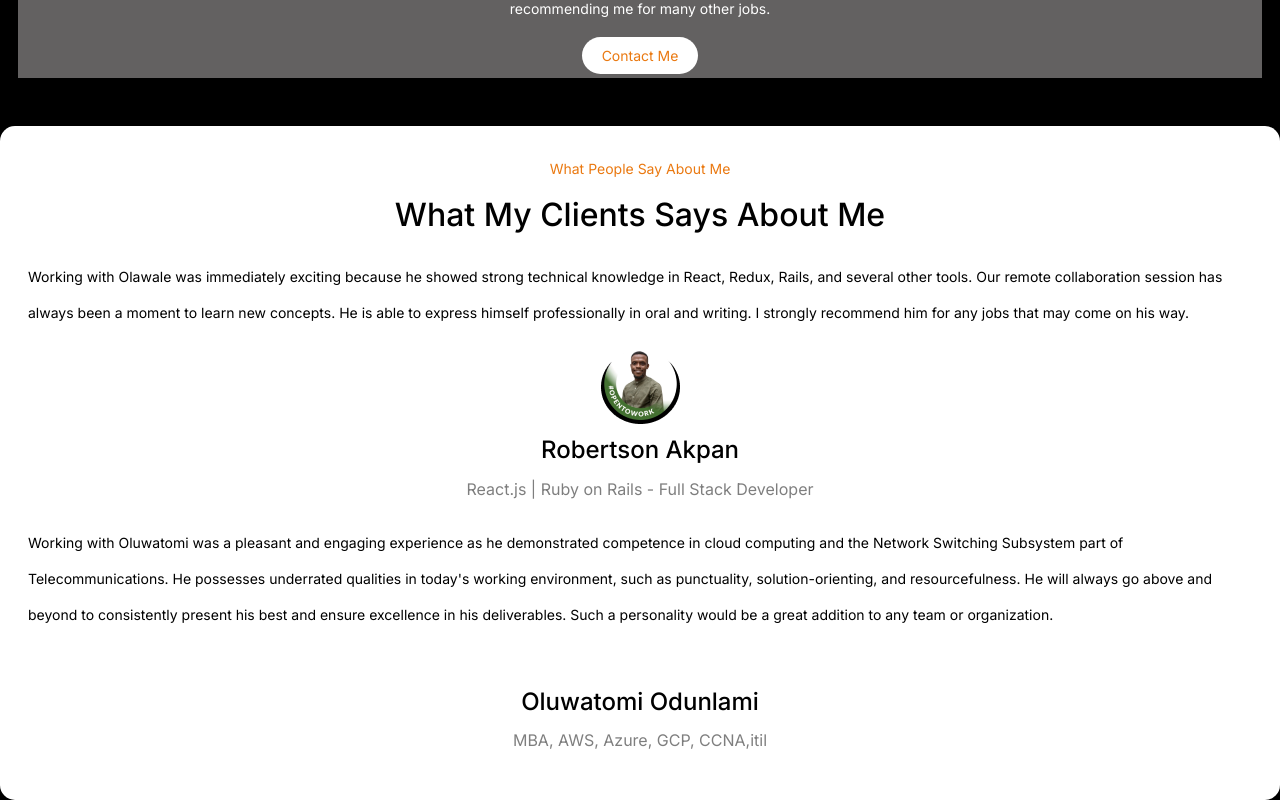
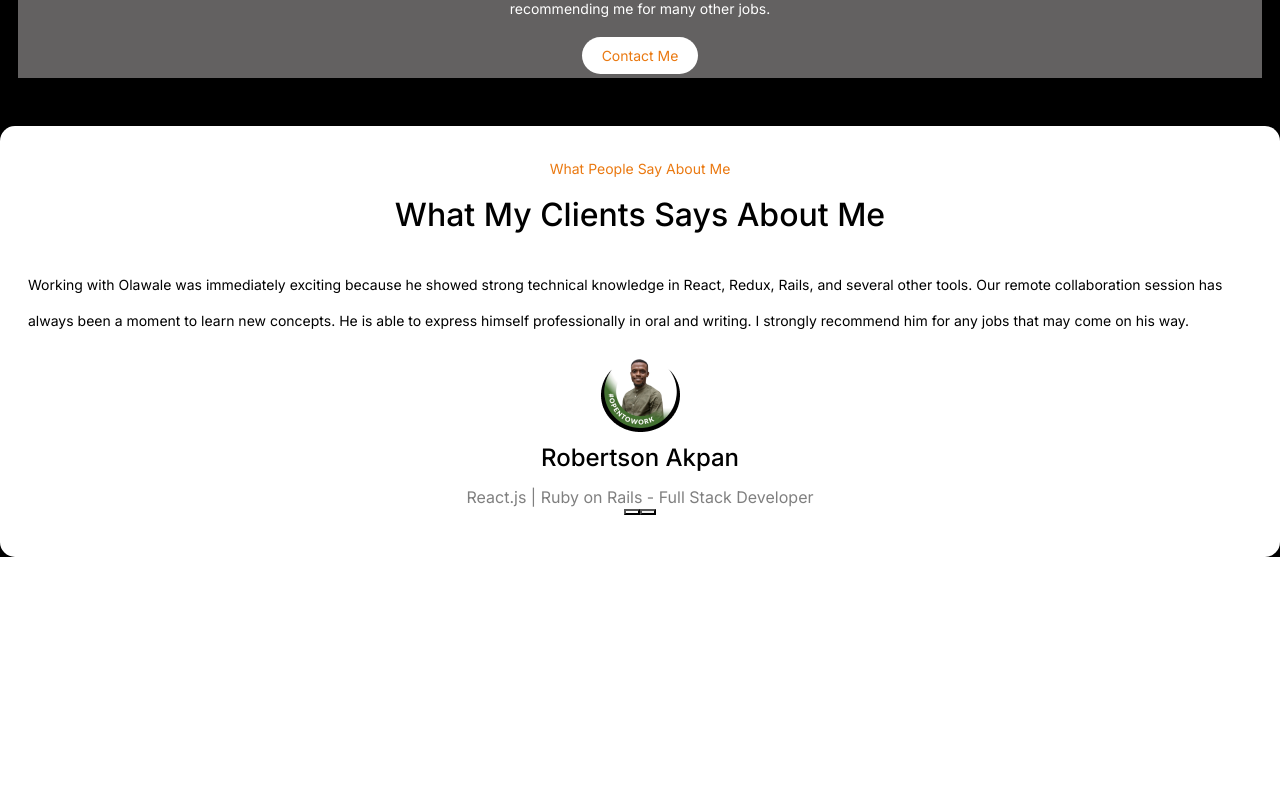
Before and after one commit to wale-prog/portfolio, a React (Create React App) app: page / in a window 1280 px wide. Shown: the part 3493-4293 px from the top of the page. After the commit the page ends 4050 px from the top, so only its background shows below. Built offline with nearby package versions, Linux system fonts and the light colour scheme.

Commit message:
Add the recommendation section and styling

```diff
--- a/package.json
+++ b/package.json
@@ -3,10 +3,6 @@
   "version": "0.1.0",
   "private": true,
   "dependencies": {
-    "@emotion/react": "^11.10.5",
-    "@emotion/styled": "^11.10.5",
-    "@mui/joy": "^5.0.0-alpha.63",
-    "@mui/system": "^5.11.5",
     "@testing-library/jest-dom": "^5.16.5",
     "@testing-library/react": "^13.4.0",
     "@testing-library/user-event": "^13.5.0",
--- a/src/components/Recommendations.css
+++ b/src/components/Recommendations.css
@@ -34,3 +34,13 @@
 .recommendation-footer {
   opacity: 0.5;
 }
+
+.recommend-image {
+  min-width: 80px;
+  border-radius: 50%;
+  background-color: #fff;
+}
+
+.recommend-image img {
+  width: 79px;
+}
--- a/src/components/Recommendations.js
+++ b/src/components/Recommendations.js
@@ -1,3 +1,4 @@
+import Carousel from 'react-bootstrap/Carousel';
 import { recommendation } from '../helper';
 import './Recommendations.css';
 
@@ -5,17 +6,22 @@ const Recommendations = () => (
   <div className="receommendation-main">
     <p className="recommendation-title">What People Say About Me</p>
     <h2>What My Clients Says About Me</h2>
+    <Carousel fade>
       {recommendation.map((info) => (
-      <>
-        <p key={info.id} className="recommendation-body">
+        <Carousel.Item key={info.id} interval={10000}>
+          <p className="recommendation-body">
             {info.body}
           </p>
+          <div className="recommend-image">
             <img src={info.image} alt="" />
+          </div>
           <h4>{info.name}</h4>
           <p className="recommendation-footer">{info.title}</p>
-      </>
+        </Carousel.Item>
       ))}
+    </Carousel>
   </div>
+
 );
 
 export default Recommendations;
--- a/src/helper.js
+++ b/src/helper.js
@@ -9,6 +9,7 @@ import sourceImg from './images/desktop/modal-git.png';
 import deezerDesktop from './images/desktop/deezer.png';
 import spaceTraveler from './images/desktop/space_traveler.png';
 import robert from './images/mobile/robert.png';
+import tomi from './images/mobile/tomi.jpeg';
 // import rpg2022 from './images/mobile/rpg_snapshot.jpg';
 // import rpgDesktop from './images/mobile/rpg_detail_redo.jpg';
 
@@ -156,8 +157,9 @@ export const recommendation = [
   },
   {
     id: 2,
-    body: 'Working with Oluwatomi was a pleasant and engaging experience as he demonstrated competence in cloud computing and the Network Switching Subsystem part of Telecommunications. He possesses underrated qualities in today\'s working environment, such as punctuality, solution-orienting, and resourcefulness. He will always go above and beyond to consistently present his best and ensure excellence in his deliverables. Such a personality would be a great addition to any team or organization.',
+    body: 'Working with Olawale was a pleasant and engaging experience as he demonstrated competence in cloud computing and the Network Switching Subsystem part of Telecommunications. He possesses underrated qualities in today\'s working environment, such as punctuality, solution-orienting, and resourcefulness. He will always go above and beyond to consistently present his best and ensure excellence in his deliverables. Such a personality would be a great addition to any team or organization.',
     title: 'MBA, AWS, Azure, GCP, CCNA,itil',
     name: 'Oluwatomi Odunlami',
+    image: tomi,
   },
 ];
```
Also changed, not shown: src/images/mobile/tomi.jpeg (added), 1 other file (tests, documents, lock files or other folders). Lines whose indentation alone changed are shown as unchanged.
